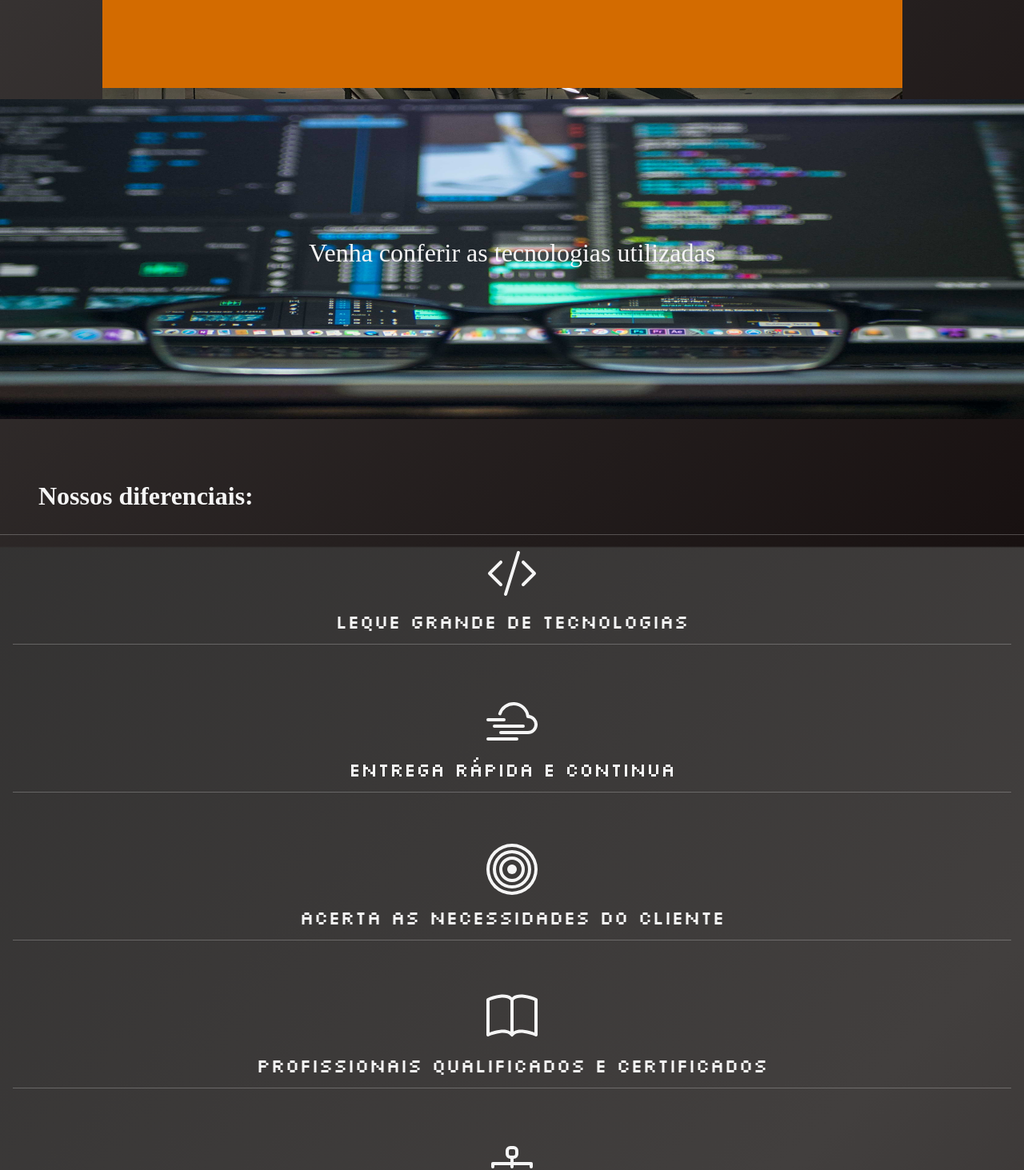
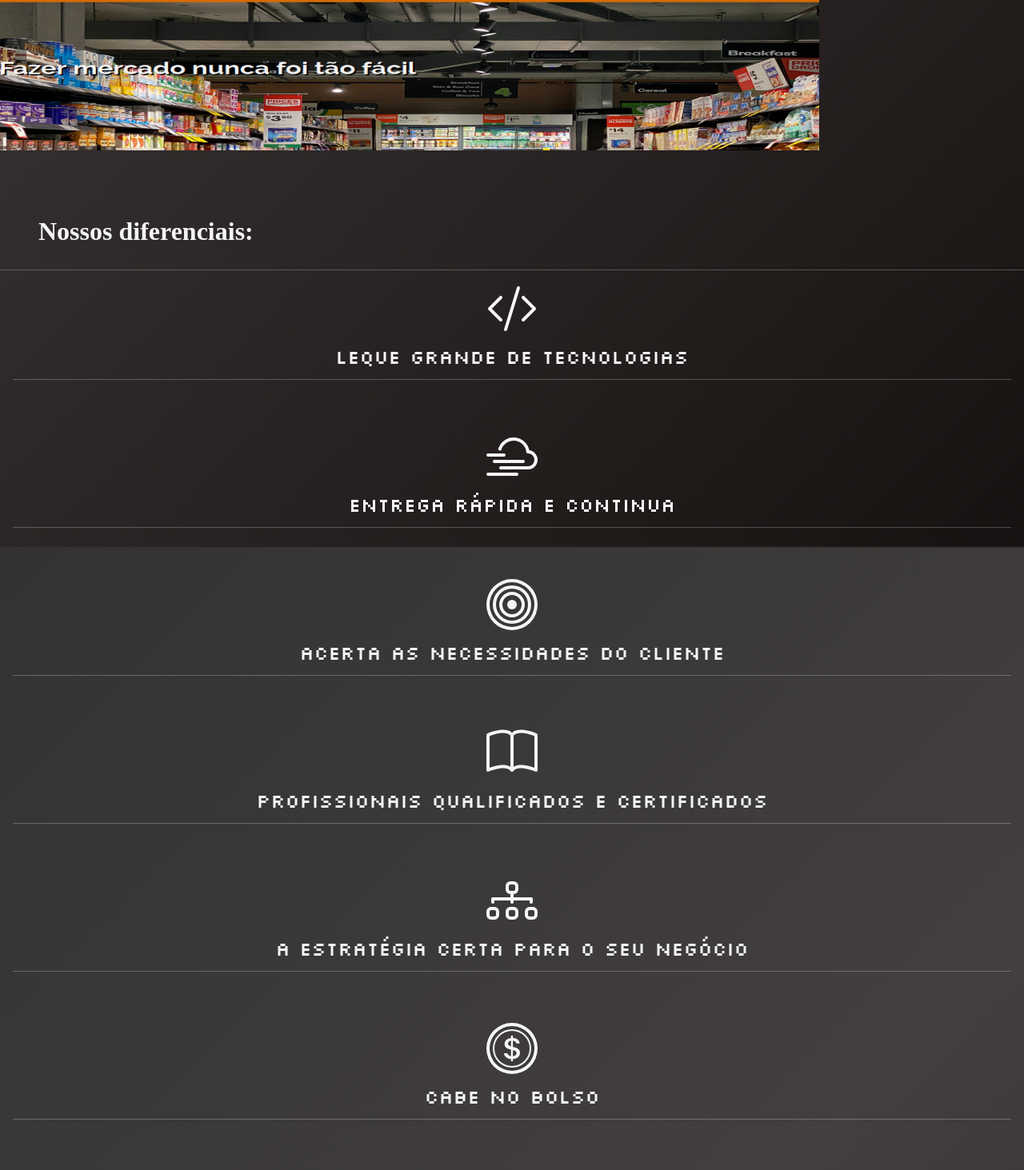
Before and after one commit to leontofel/portfolio-website, a React (Create React App) app: page / in a window 1280 px wide. Shown: the part 1316-2779 px from the top of the page at 80% size. Built offline with nearby package versions, Linux system fonts and the light colour scheme; a web font is replaced by a local one.

Commit message:
fixed performance issues

```diff
--- a/src/App.tsx
+++ b/src/App.tsx
@@ -1,12 +1,14 @@
 import React from 'react';
-import { BrowserRouter, Route, Routes } from 'react-router-dom';
+import { Route, Routes } from 'react-router-dom';
 import Home from './pages/Home/Home';
+import NotFound from './pages/NotFound/NotFound';
 
 function App() {
   return (
     <>
         <Routes>
           <Route path='/' element={<Home/>} />
+          <Route path='*' element={<NotFound/>} />
         </Routes>
 
     </>
--- a/src/components/HomeDisplay/HomeDisplay.tsx
+++ b/src/components/HomeDisplay/HomeDisplay.tsx
@@ -10,40 +10,32 @@ export default function HomeDisplay() {
 
     const AnimateCarouselComponent = () => (
         <motion.div
-        initial={{ opacity: 0, scale: 0.5, x: "100%" }}
-    animate={{ opacity: 1, scale: 1, x:0 }}
-    transition={{ duration: 0.5 }}
+
         >
             <CarouselComponent />
         </motion.div>
-        );
+    );
     const AnimateCardToPortfolio = () => (
         <motion.div
-        initial={{ opacity: 0, scale: 0.5, x: "-100%" }}
-    animate={{ opacity: 1, scale: 1, x:0 }}
-    transition={{ duration: 0.5 }}
+
         >
             <CardToPortfolio />
         </motion.div>
     );
     const AnimateTecnologiesCard = () => (
         <motion.div
-        initial={{ opacity: 0 }}
-        whileInView={{ opacity: 1 }}
-        viewport={{ once: false }}
-        transition={{ duration: 2 }}
-        whileTap={{ scale: 0.9 }}
+
         >
             <TecnologiesCard />
         </motion.div>
     );
     const AnimateContactLink = () => (
         <motion.div
-        initial={{ opacity: 0, scale: 0.5, y: "-100%" }}
-        animate={{ scale: 1}}
-        transition={{ duration: 1 }}
-        whileInView={{ opacity: 1, y: 0 }}
-        viewport={{ once: false }}
+            initial={{ opacity: 0, scale: 0.5, y: "-100%" }}
+            animate={{ scale: 1 }}
+            transition={{ duration: 1 }}
+            whileInView={{ opacity: 1, y: 0 }}
+            viewport={{ once: false }}
         >
             <ContactLink />
         </motion.div>
@@ -54,8 +46,8 @@ export default function HomeDisplay() {
             <AnimateCarouselComponent />
             <AnimateCardToPortfolio />
 
+            <DifferentialsCard />
             <AnimateTecnologiesCard />
-            <DifferentialsCard />
             <AnimateContactLink />
         </>
     );
--- a/src/components/HomeDisplay/components/CardToPortfolio/CardToPortfolio.tsx
+++ b/src/components/HomeDisplay/components/CardToPortfolio/CardToPortfolio.tsx
@@ -8,13 +8,17 @@ export default function CardToPortfolio() {
     const CardToPortfolioContainer = styled.section`
         padding-top: 2rem;
         margin: 0 auto;
-        width: 80vw;
-        height: 50vh;
+
+        img {
+            width: 80vw;
+            height: 50vh;
+
+        }
         a {
             font-size: 2rem;
             text-decoration: none;
             color: whitesmoke;
-            margin-bottom: 3rem;
+
         }
     `;
     return(
@@ -23,8 +27,8 @@ export default function CardToPortfolio() {
 
           <Link to="/portfolio">
             <p>Confira nossos produtos</p>
-        <Image src={appImage} alt="aplicativos feitos pela empresa" fluid={true} />
-            </Link>
+        <Image src={appImage} alt="página de aplicativos feitos pela empresa" fluid={true} />
+            </Link>  <br />
         </CardToPortfolioContainer>
         </>
     );
--- a/src/components/HomeDisplay/components/DifferentialsCard/DifferentialsCard.tsx
+++ b/src/components/HomeDisplay/components/DifferentialsCard/DifferentialsCard.tsx
@@ -1,5 +1,5 @@
 import styled from 'styled-components';
-import { motion } from "framer-motion";
+
 
 export default function DifferentialsCard() {
     const DifferentialsContainer = styled.section`
@@ -41,16 +41,10 @@ export default function DifferentialsCard() {
         }
     `;
 
-const Differencials = () => (
-    <motion.div
-
-        initial={{ opacity: 0, scale: 0.5, x: "100%" }}
-        animate={{ scale: 1 }}
-        transition={{ duration: 1.5 }}
-        whileInView={{ opacity: 1, x:0 }}
-        viewport={{ once: false }}
-    >
-<h3>Nossos diferenciais:</h3>
+    return (
+        <>
+            <DifferentialsContainer>
+                <h3>Nossos diferenciais:</h3>
                 <hr/>
                 <ul>
                     <li>
@@ -102,13 +96,6 @@ const Differencials = () => (
                     </li>
                 </ul>
 
-    </motion.div>
-  )
-
-    return (
-        <>
-            <DifferentialsContainer>
-                <Differencials />
 
             </DifferentialsContainer>
         </>
--- a/src/components/HomeDisplay/components/TecnologiesCard/TecnologiesCard.tsx
+++ b/src/components/HomeDisplay/components/TecnologiesCard/TecnologiesCard.tsx
@@ -2,6 +2,7 @@
 import { Link } from 'react-router-dom';
 import img from '../../../../assets/imgs/img4.jpg';
 import styled from 'styled-components';
+import { Image } from 'react-bootstrap';
 
 export default function TecnologiesCard() {
 
@@ -14,6 +15,7 @@ export default function TecnologiesCard() {
         img {
             width: 100vw;
             height: 50vh;
+            object-fit: cover;
         }
         a {
             margin: 1rem;
@@ -29,7 +31,7 @@ export default function TecnologiesCard() {
         <>
 
             <Container>
-                <img src={img} alt="tech stack" />
+                <Image src={img} alt="tech stack" fluid={true} />
                 <Link to='/about'>Venha conferir as tecnologias utilizadas</Link>
             </Container>
 
--- /dev/null
+++ b/src/pages/NotFound/NotFound.tsx
@@ -0,0 +1,20 @@
+import { Link } from "react-router-dom";
+import styled from "styled-components"
+
+export default function NotFound() {
+    const Style404 = styled.section`
+    font-size: 3rem;
+    text-align: center;
+    margin-top: 10rem;
+    `;
+
+    return (
+        <section>
+            <Style404>
+                <h1>Erro 404! Página não encontrada!</h1>
+                <Link to='/'>Volte ao início</Link>
+            </Style404>
+
+        </section>
+    )
+}
```
